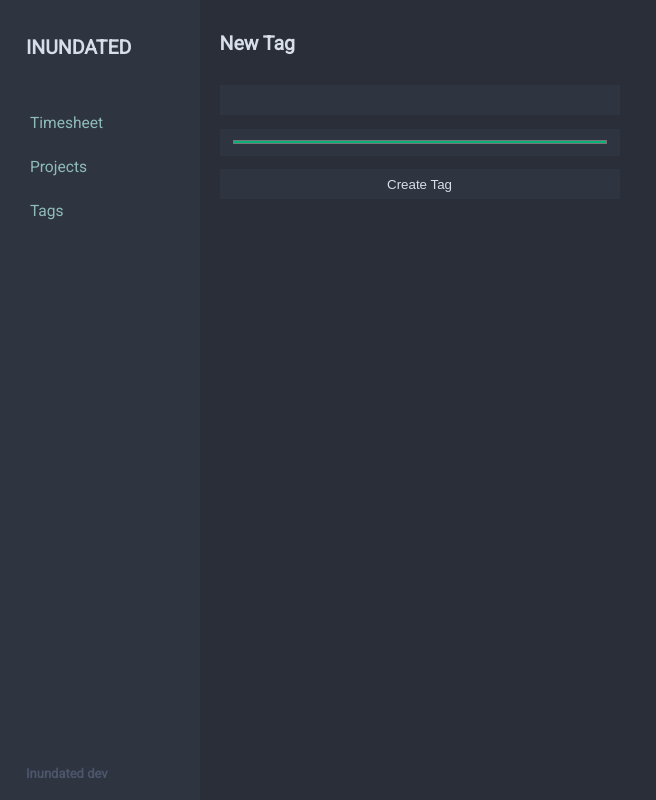
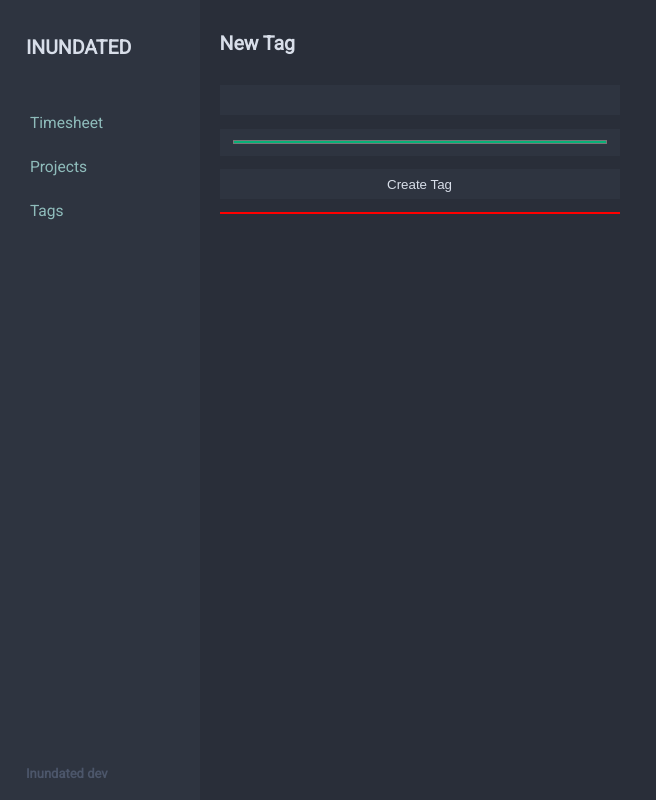
Before and after one commit to LarssonOliver/inundated, a Vue app in the folder frontend/: page /tags/new in a window 1280 px wide. Shown: the whole page, without its empty margins (0-656 px from the left). Built offline with nearby package versions, Linux system fonts and the light colour scheme.

Commit message:
Tag edit revamp started

```diff
--- a/frontend/components.d.ts
+++ b/frontend/components.d.ts
@@ -13,6 +13,7 @@ declare module 'vue' {
     RouterLink: typeof import('vue-router')['RouterLink']
     RouterView: typeof import('vue-router')['RouterView']
     SearchBox: typeof import('./src/components/inputs/SearchBox.vue')['default']
+    TagEdit: typeof import('./src/components/tags/TagEdit.vue')['default']
     TagItem: typeof import('./src/components/tags/TagItem.vue')['default']
     TagListEmbedded: typeof import('./src/components/tags/TagListEmbedded.vue')['default']
     TheMenu: typeof import('./src/components/TheMenu.vue')['default']
--- /dev/null
+++ b/frontend/src/components/tags/TagEdit.vue
@@ -0,0 +1,19 @@
+<template>
+  <div class="tag-edit"></div>
+</template>
+
+<script setup lang="ts">
+import type { Tag } from "@/model";
+
+const model = defineModel<Tag>();
+</script>
+
+<style scoped>
+.tag-edit {
+  margin: 1em 1em;
+  display: flex;
+  flex-direction: column;
+  border: 1px solid red;
+  max-width: 400px;
+}
+</style>
--- a/frontend/src/views/TagView.vue
+++ b/frontend/src/views/TagView.vue
@@ -29,6 +29,7 @@
       @confirm="deleteTag"
     />
   </div>
+  <TagEdit v-model="tag" />
 </template>
 
 <script setup lang="ts">
@@ -38,6 +39,7 @@ import { useTagsStore } from "@/stores/tags";
 import { useRoute, useRouter } from "vue-router";
 import { newTagWithDefaults } from "@/helpers/tag";
 import { formatTimeDuration } from "@/helpers/time";
+import TagEdit from "@/components/tags/TagEdit.vue";
 
 const tagsStore = useTagsStore();
 const router = useRouter();
```
